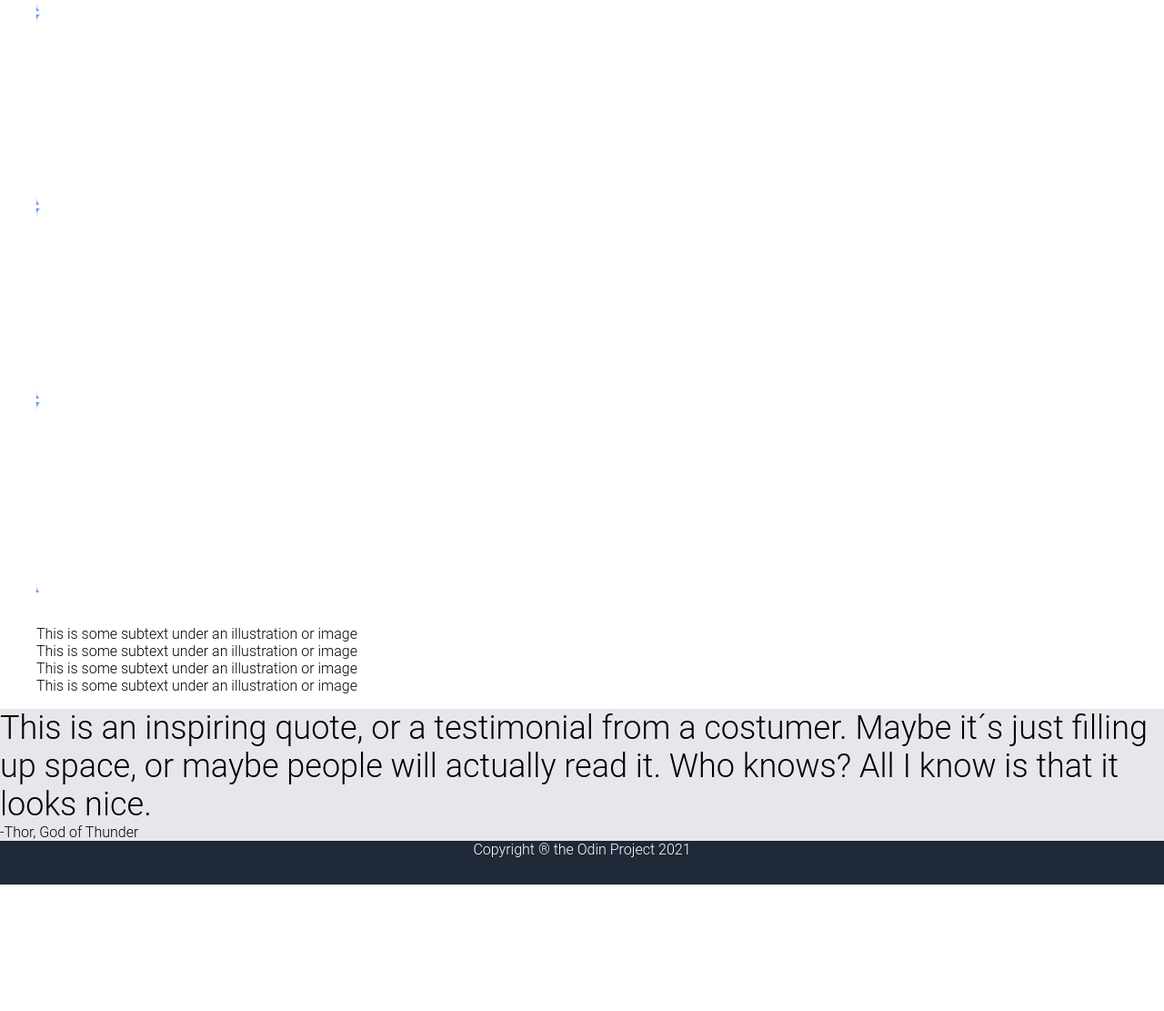
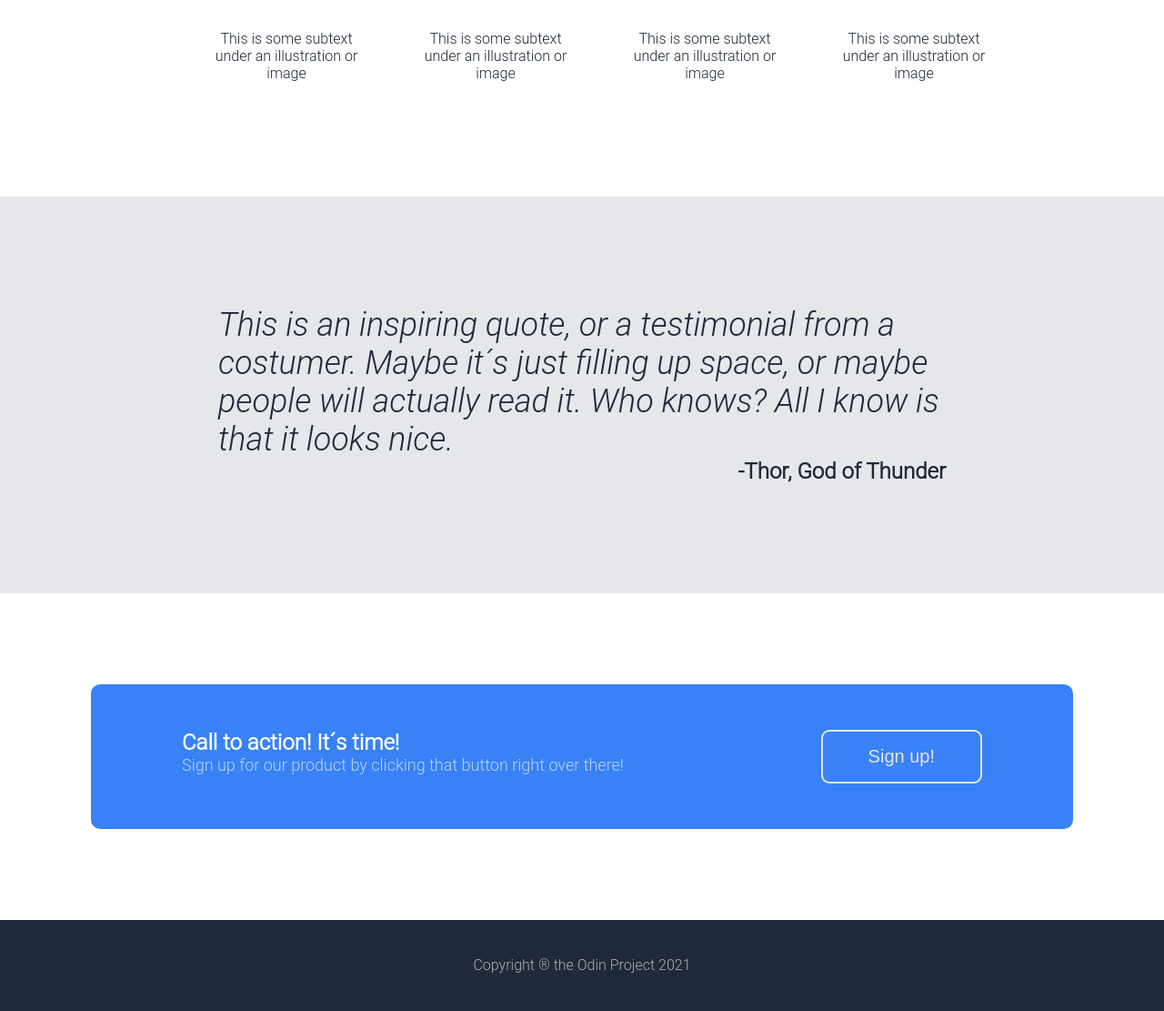
Before and after one commit to mintanie/Odin-Project-landing-page, a plain HTML site: page index.html in a window 1280 px wide. Shown: the part 856-1967 px from the top of the page at 91% size. Before the commit the page ends 1828 px from the top, so only its background shows below. Drawn offline with Linux system fonts and the light colour scheme.

Commit message:
finish footer, s4 and s3

```diff
--- a/index.html
+++ b/index.html
@@ -3,7 +3,7 @@
 <head>
     <meta charset="UTF-8">
     <meta name="viewport" content="width=device-width, initial-scale=1.0">
-    <title>my landing page</title>
+    <title>landing page</title>
     <link rel="stylesheet" href="stylesheet.css">
 </head>
 
@@ -34,18 +34,17 @@
     <!-- section 2 random info with 4 images-->
     <div class="section2">
         <div class="information-header">Some random information.</div>
-        <ul class="folder-img">
-            <li><img src="img/white.png" width="208px"></li>
-            <li><img src="img/white.png" width="208px"></li>
-            <li><img src="img/white.png" width="208px"></li>
-            <li><img src="img/white.png" width="208px"></li>
-        </ul>
+        <div class="box-container">
+            <div class="box"></div>
+            <div class="box"></div>
+            <div class="box"></div>
+            <div class="box"></div>
+        </div>
         <ul class="subtextimage">
-            <li>This is some subtext under an illustration or image</li>
-            <li>This is some subtext under an illustration or image</li>
-            <li>This is some subtext under an illustration or image</li>
-            <li>This is some subtext under an illustration or image</li>
-
+            <li class="sub">This is some subtext under an illustration or image</li>
+            <li class="sub">This is some subtext under an illustration or image</li>
+            <li class="sub">This is some subtext under an illustration or image</li>
+            <li class="sub">This is some subtext under an illustration or image</li>
         </ul>
     </div>
 
@@ -57,7 +56,15 @@
 
 
     <!-- section 4 sign up div white & blue -->
-    <div class="section4"></div>
+    <div class="section4">
+        <div class="container">
+            <div class="right-text">
+                <div class="header-logo">Call to action! It´s time!</div>
+                <div class="subtext">Sign up for our product by clicking that button right over there!</div>
+            </div>
+            <button class="sign-up border">Sign up!</button>
+        </div>
+    </div>
 
     <!-- section 5 footer darf-->
     <div class="footer">
--- a/stylesheet.css
+++ b/stylesheet.css
@@ -10,6 +10,7 @@ body{
 .section2,
 .section3,
 .section4,
+.box-container,
 .footer {
     display: flex;
 }
@@ -93,32 +94,95 @@ body{
     padding: 36px;
 }
 
-.folder-img{
-    flex-direction: column;
+.box-container{
+    justify-content: center;
+    align-content: center;
+    gap: 30px;
 }
+
+.box {
+    width: 200px;
+    height: 200px;
+    color: #3882F6;
+    border-color: #1F2937;
+}
+.subtextimage {
+    display: flex;
+    justify-content: center;
+    align-content: center;
+    text-align: center;
+    padding-bottom: 80px;
+}
+
+.sub{
+    width: 170px;
+    padding: 30px;
+    color: #1F2937;
+}
+
+
 
 /*section 3 quote*/
 .section3 {
     flex-direction: column;
     background-color: #E5E7EB;
     justify-content: center;
+    height: auto;
+    padding: 120px 240px;
 }
 
 .quote {
+    display: flex;
     font-size: 36px;
     font-weight: 300;
+    color: #1F2937;
+    font-style: italic;
+    align-self: center;
+    justify-content: center;
 }
 
-/*section 4 mit sign up div white & blue */
+.right-side {
+    display: flex;
+    align-content: flex-start;
+    justify-content: flex-end;
+    color: #1F2937;
+    font-size: 24px;
+    font-weight: 900;
+}
+/*section 4 mit sign up div white & blue NICHT verändern*/
+.section4{
+    justify-content: center;
+    padding: 100px;
+}
+.container{
+    display: flex;
+    background-color: #3882F6;
+    width: 85%;
+    height: auto;
+    border-radius: 10px;
+    padding: 50px 100px;
+    justify-content: space-between;
+    align-self: center;
+}
+.border {
+    border-style: solid;
+    border-radius: 9px;
+    border-color: #E5E7EB;
+    padding: 6px 50px;
+    font-size: 20px;
+}
+.right-text{
+    color: white;
+    gap: 30px;
 
+}
 
 /*footer*/
-
 .footer {
-    color: white;
-    height: 3em;
+    color: rgba(255, 255, 255, 0.64);
+    height: 100px;
     justify-content: center;
-    align-content: center;
+    align-items: center;
     background-color: #1F2937;
 }
 
```
